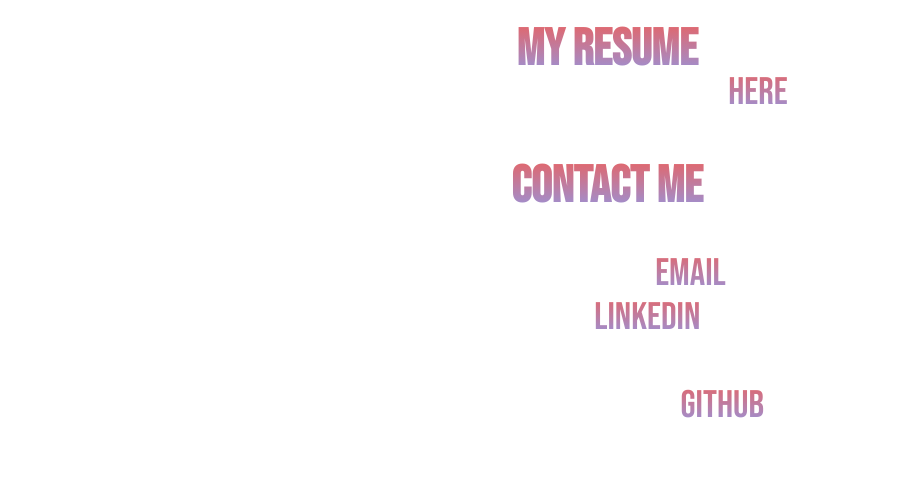
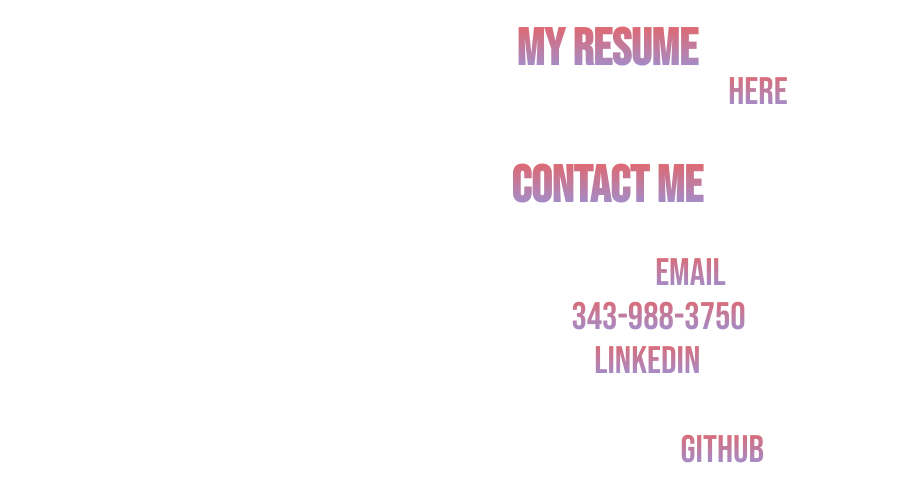
Before and after one commit to r-smith11/r-smith11.github.io, a plain HTML site: page index.html in a window 1280 px wide. Shown: the part 1355-1856 px from the top of the page, without its empty margins (33-950 px from the left). Before the commit the page ends 1822 px from the top, so only its background shows below. Drawn offline with nearby package versions, Linux system fonts and the light colour scheme; files whose address does not match are found by name.

Commit message:
update contact info

```diff
--- a/index.html
+++ b/index.html
@@ -95,6 +95,8 @@
                     <br>
                     my personal <a href="mailto:ryan_d_smith@rogers.com" target="_blank">email</a>
                     <br>
+                    my cell <a href="tel:343-988-3750">343-988-3750</a>
+                    <br>
                     or via <a href="https://www.linkedin.com/in/ryan-smith-614703212/" target="_blank">LinkedIn</a>
                     <br>
                     <br>
```
